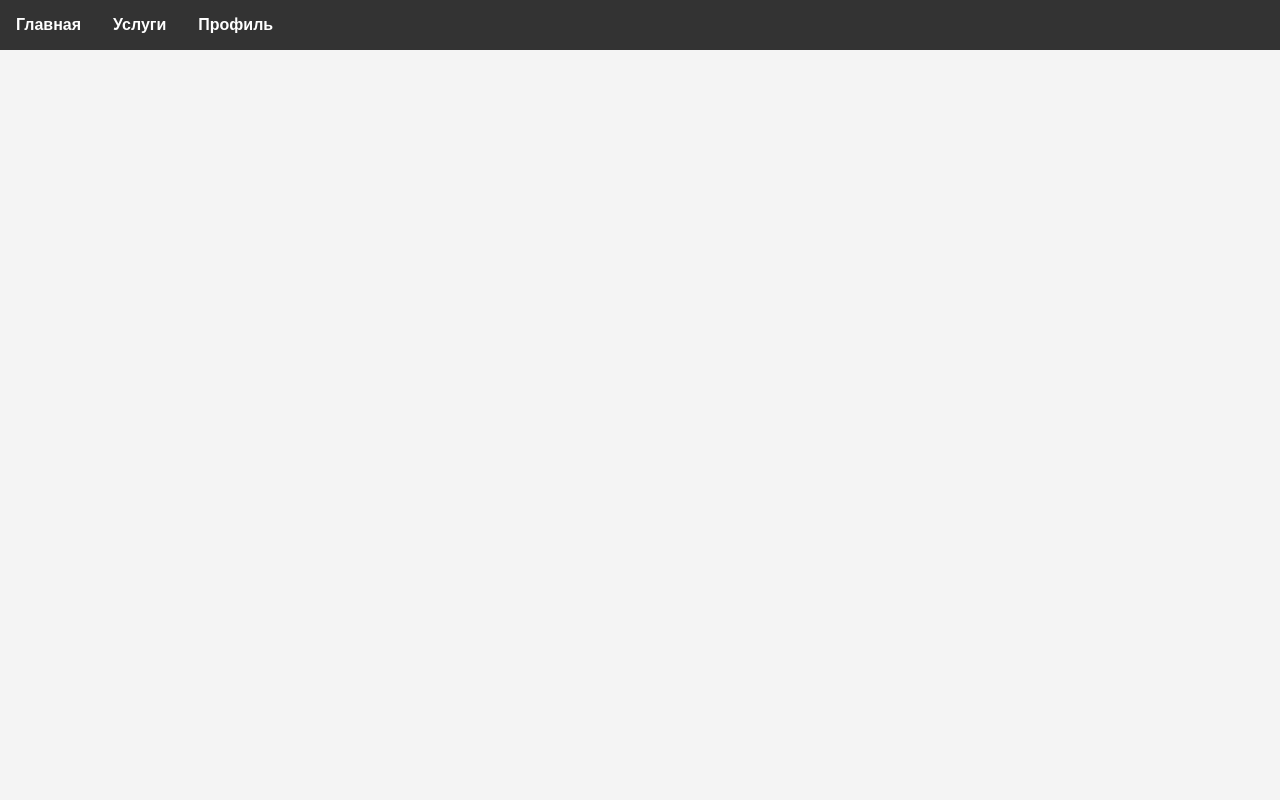
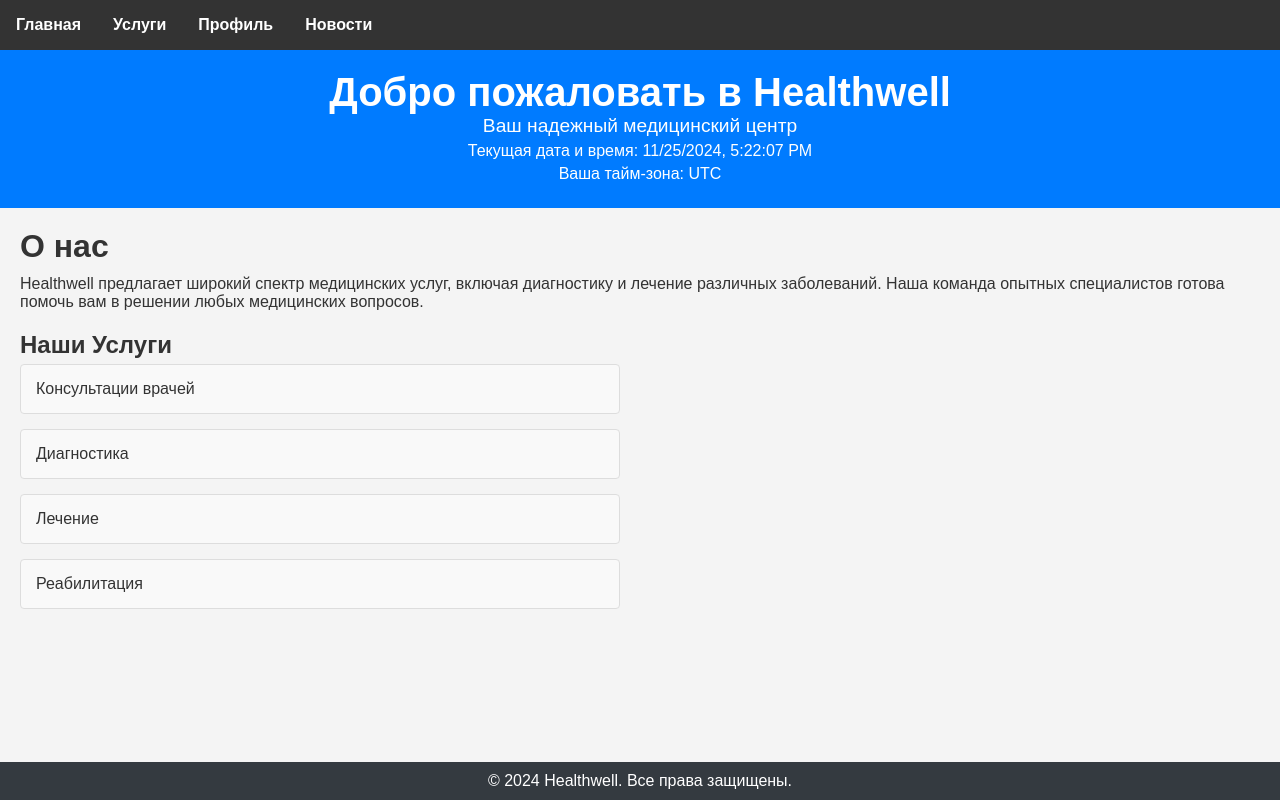
Before and after one commit to LoneXDii/IGI-STRWEB, a React (Create React App) app in the folder STRWEB/LR4/client/: page / in a window 1280 px wide. Built offline with nearby package versions, Linux system fonts and the light colour scheme.

Commit message:
News page and main page implemented

```diff
--- a/STRWEB/LR4/client/src/App.css
+++ b/STRWEB/LR4/client/src/App.css
@@ -1,38 +1,78 @@
-.App {
-  text-align: center;
+* {
+  box-sizing: border-box;
+  margin: 0;
+  padding: 0;
 }
 
-.App-logo {
-  height: 40vmin;
-  pointer-events: none;
+body {
+  font-family: Arial, sans-serif;
+  background-color: #f4f4f4;
+  color: #333;
 }
 
-@media (prefers-reduced-motion: no-preference) {
-  .App-logo {
-    animation: App-logo-spin infinite 20s linear;
-  }
+.app {
+  display: flex;
+  flex-direction: column;
+  min-height: 100vh;
 }
 
-.App-header {
-  background-color: #282c34;
-  min-height: 100vh;
-  display: flex;
-  flex-direction: column;
-  align-items: center;
-  justify-content: center;
-  font-size: calc(10px + 2vmin);
+.header {
+  background-color: #007bff;
   color: white;
+  text-align: center;
+  padding: 20px 0;
 }
 
-.App-link {
-  color: #61dafb;
+.title {
+  font-size: 2.5rem;
 }
 
-@keyframes App-logo-spin {
-  from {
-    transform: rotate(0deg);
-  }
-  to {
-    transform: rotate(360deg);
-  }
+.subtitle {
+  font-size: 1.2rem;
 }
+
+.date-info, .timezone-info {
+  font-size: 1rem;
+  margin: 5px 0;
+}
+
+.main-content {
+  flex: 1;
+  padding: 20px;
+}
+
+.about {
+  margin-bottom: 20px;
+}
+
+.section-title {
+  font-size: 2rem;
+  margin-bottom: 10px;
+}
+
+.services {
+  margin-bottom: 20px;
+}
+
+.services-list {
+  list-style-type: none;
+  padding: 0;
+}
+
+.service-item {
+  background-color: #e9ecef;
+  margin: 5px 0;
+  padding: 10px;
+  border-radius: 5px;
+}
+
+.about-text {
+  font-size: 1rem;
+}
+
+.footer {
+  background-color: #343a40;
+  color: white;
+  text-align: center;
+  padding: 10px 0;
+}
--- a/STRWEB/LR4/client/src/App.jsx
+++ b/STRWEB/LR4/client/src/App.jsx
@@ -1,15 +1,59 @@
-import logo from './logo.svg';
+import React, { useEffect, useState } from 'react';
 import './App.css';
 import Navigation from './components/navigation/Navigation';
 
-function App() {
-  return (
-    <div>
-      <header>
-        <Navigation />
-      </header>
-    </div>
-  );
-}
+const App = () => {
+    const [currentDate, setCurrentDate] = useState('');
+    const [timeZone, setTimeZone] = useState('');
+
+    useEffect(() => {
+        const updateDateTime = () => {
+            const now = new Date();
+            setCurrentDate(now.toLocaleString());
+        };
+        updateDateTime();
+        const intervalId = setInterval(updateDateTime, 1000);
+        return () => clearInterval(intervalId);
+    }, []);
+
+    useEffect(() => {
+        setTimeZone(Intl.DateTimeFormat().resolvedOptions().timeZone);
+    }, []);
+
+    return (
+        <div className="app">
+            <Navigation />
+            <header className="header">
+                <h1 className="title">Добро пожаловать в Healthwell</h1>
+                <p className="subtitle">Ваш надежный медицинский центр</p>
+                <p className="date-info">Текущая дата и время: {currentDate}</p>
+                <p className="timezone-info">Ваша тайм-зона: {timeZone}</p>
+            </header>
+            <main className="main-content">
+                <section className="about">
+                    <h2 className="section-title">О нас</h2>
+                    <p className="about-text">
+                        Healthwell предлагает широкий спектр медицинских услуг,
+                        включая диагностику и лечение различных заболеваний.
+                        Наша команда опытных специалистов готова помочь вам в
+                        решении любых медицинских вопросов.
+                    </p>
+                </section>
+                <section className="services">
+                    <h2 className="section-title">Наши Услуги</h2>
+                    <ul className="services-list">
+                        <li className="service-item">Консультации врачей</li>
+                        <li className="service-item">Диагностика</li>
+                        <li className="service-item">Лечение</li>
+                        <li className="service-item">Реабилитация</li>
+                    </ul>
+                </section>
+            </main>
+            <footer className="footer">
+                <p className="footer-text">© 2024 Healthwell. Все права защищены.</p>
+            </footer>
+        </div>
+    );
+};
 
 export default App;
--- a/STRWEB/LR4/client/src/components/navigation/Navigation.jsx
+++ b/STRWEB/LR4/client/src/components/navigation/Navigation.jsx
@@ -23,6 +23,7 @@ function Navigation({tab}) {
                 <li><a href="/">Главная</a></li>
                 <li><a href="/specializations">Услуги</a></li>
                 <li><a href="/profile">Профиль</a></li>
+                <li><a href="/news">Новости</a></li>
                 {admin && <li><a href="/admin">Админка</a></li>}
             </ul>
         </nav>
--- /dev/null
+++ b/STRWEB/LR4/client/src/components/news/News.css
@@ -0,0 +1,71 @@
+.news-container {
+    display: flex;
+    flex-wrap: wrap;
+    justify-content: space-between;
+    padding: 20px;
+}
+
+.news-card {
+    display: flex;
+    flex-direction: column;
+    background-color: white;
+    border: 1px solid #ddd;
+    border-radius: 8px;
+    padding: 15px;
+    margin: 10px;
+    width: calc(31% - 20px);
+    box-shadow: 0 2px 5px rgba(0, 0, 0, 0.1);
+    transition: transform 0.2s;
+    height: 500px;
+}
+
+.news-card:hover {
+    transform: scale(1.05);
+}
+
+.news-image {
+    width: 100%;
+    height: 200px;
+    object-fit: cover;
+    border-radius: 4px;
+}
+
+.news-title {
+    font-size: 1.2em;
+    margin: 10px 0;
+    flex-grow: 0;
+}
+
+.news-description {
+    font-size: 0.9em;
+    color: #555;
+    margin: 10px 0;
+    flex-grow: 0;
+}
+
+.read-more {
+    margin-top: auto;
+    align-self: flex-start;
+    padding: 10px 15px;
+    background-color: #007BFF;
+    color: white;
+    text-decoration: none;
+    border-radius: 5px;
+    width: auto;
+}
+
+.read-more:hover {
+    background-color: #0056b3;
+}
+
+@media (max-width: 768px) {
+    .news-card {
+        width: calc(50% - 20px);
+    }
+}
+
+@media (max-width: 480px) {
+    .news-card {
+        width: 100%;
+    }
+}
--- /dev/null
+++ b/STRWEB/LR4/client/src/components/news/News.jsx
@@ -0,0 +1,33 @@
+import React from 'react';
+import './News.css';
+import Navigation from '../navigation/Navigation';
+import NewsCard from './items/NewsCard';
+
+class News extends React.Component {
+    state = {
+        articles: []
+    };
+
+    componentDidMount() {
+        fetch('https://newsapi.org/v2/everything?language=ru&q=medicine&excludeDomains=mail.ru&apiKey=50aff5d34e9d484a828144e8ca7edf79')
+            .then(response => response.json())
+            .then(data => {
+                this.setState({ articles: data.articles });
+            });
+    }
+
+    render() {
+        return (
+            <div>
+                <Navigation />
+                <div className="news-container">
+                    {this.state.articles.map(article => (
+                        <NewsCard key={article.title} article={article} />
+                    ))}
+                </div>
+            </div>
+        );
+    }
+}
+
+export default News;
--- /dev/null
+++ b/STRWEB/LR4/client/src/components/news/items/NewsCard.jsx
@@ -0,0 +1,18 @@
+import React from 'react';
+import '../News.css';
+
+class NewsCard extends React.Component {
+    render() {
+        const { title, description, urlToImage, url } = this.props.article;
+        return (
+            <div className="news-card">
+                <img src={urlToImage} alt={title} className="news-image" />
+                <h3 className="news-title">{title}</h3>
+                <p className="news-description">{description}</p>
+                <a href={url} className="read-more">Читать далее</a>
+            </div>
+        );
+    }
+}
+
+export default NewsCard;
--- a/STRWEB/LR4/client/src/index.js
+++ b/STRWEB/LR4/client/src/index.js
@@ -13,6 +13,7 @@ import Admin from './components/admin/Admin';
 import DoctorInfo from './components/admin/doctors/items/DoctorInfo';
 import EditDoctor from './components/admin/doctors/items/EditDoctor';
 import CreateDoctor from './components/admin/doctors/items/CreateDoctor';
+import News from './components/news/News';
 
 const router = createBrowserRouter([
   {
@@ -55,6 +56,10 @@ const router = createBrowserRouter([
     path: "/admin/doctor/create",
     element: <CreateDoctor/>
   },
+  {
+    path: "/news",
+    element: <News/>
+  }
 ]);
 
 const root = ReactDOM.createRoot(document.getElementById('root'));
```
Also changed, not shown: 1 other file (tests, documents, lock files or other folders).
